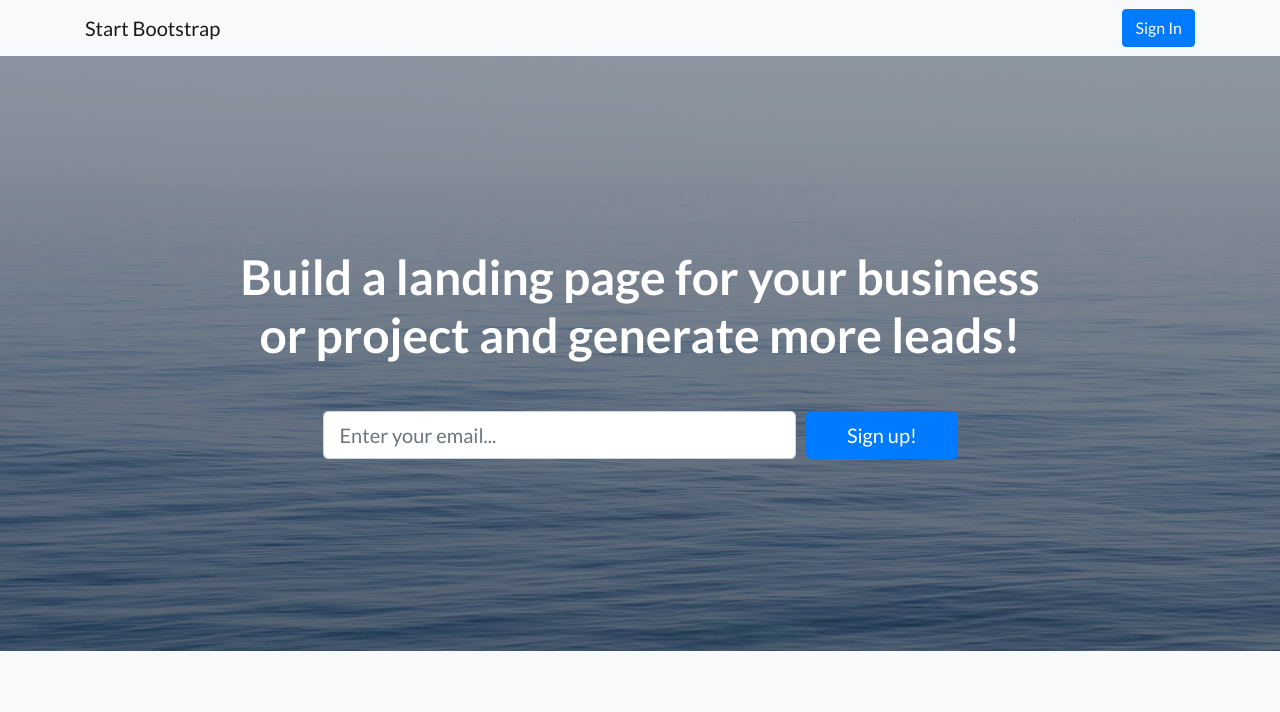
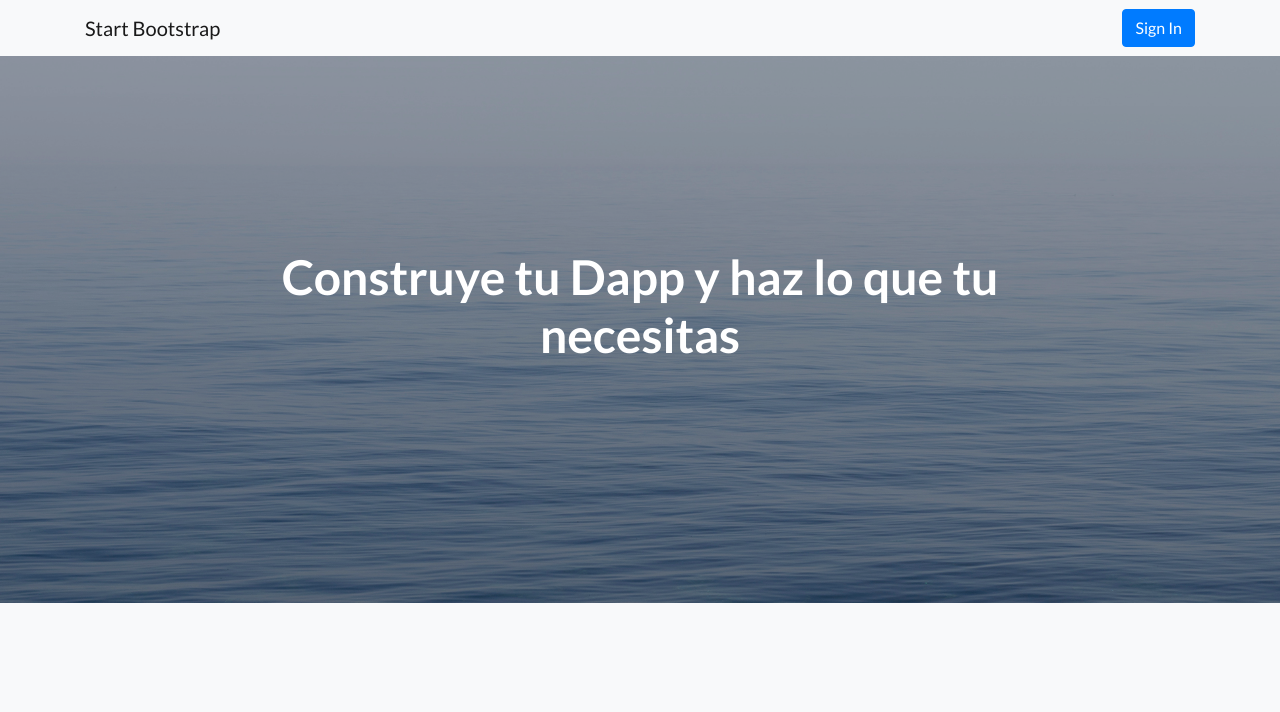
Before and after one commit to stevenstc/web-DappFree, a website: page index.html in a window 1280 px wide. Shown: the top 712 px of the page. Drawn offline with Linux system fonts and the light colour scheme.

Commit message:
Update index.html

```diff
--- a/index.html
+++ b/index.html
@@ -39,19 +39,7 @@
     <div class="container">
       <div class="row">
         <div class="col-xl-9 mx-auto">
-          <h1 class="mb-5">Build a landing page for your business or project and generate more leads!</h1>
-        </div>
-        <div class="col-md-10 col-lg-8 col-xl-7 mx-auto">
-          <form>
-            <div class="form-row">
-              <div class="col-12 col-md-9 mb-2 mb-md-0">
-                <input type="email" class="form-control form-control-lg" placeholder="Enter your email...">
-              </div>
-              <div class="col-12 col-md-3">
-                <button type="submit" class="btn btn-block btn-lg btn-primary">Sign up!</button>
-              </div>
-            </div>
-          </form>
+          <h1 class="mb-5">Construye tu Dapp y haz lo que tu necesitas</h1>
         </div>
       </div>
     </div>
```
